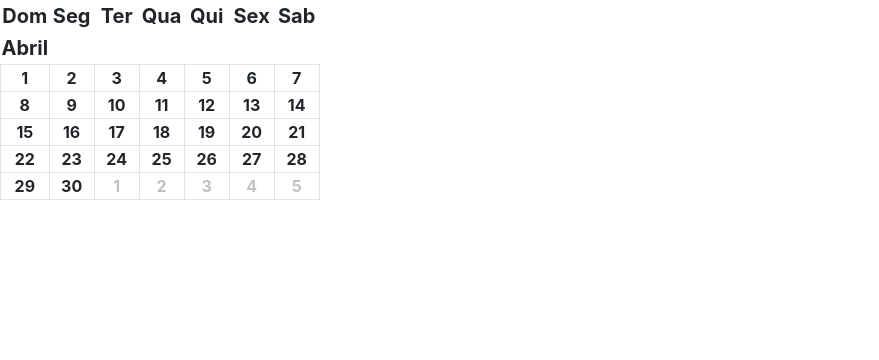
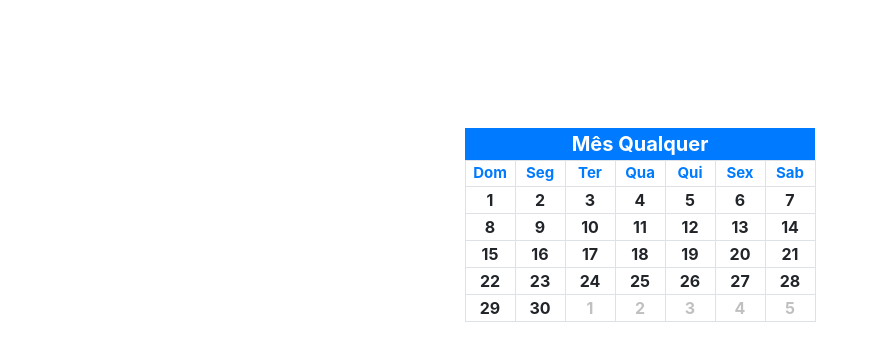
Before and after one commit to ViniciusCRQ/js_training, a plain HTML site: page basic-training/appendchild/index.html in a window 1280 px wide. Shown: the whole page, without its empty margins (0-879 px from the left). Drawn offline with nearby package versions, Linux system fonts and the light colour scheme.

Commit message:
Finalizado

```diff
--- a/basic-training/appendchild/script.js
+++ b/basic-training/appendchild/script.js
@@ -24,19 +24,44 @@ const tabelaheadnobody = document.getElementsByTagName('thead')
 const tabelabodynobody = document.getElementsByTagName('tbody')
 
 
+
 // Nomes dos dias da semana
 
 function headercalendario(monthname) {
 
-    var trnameheader = document.createElement('tr')
+    for ( let i = 1; i<3; i++ ){
+        let trheader = document.createElement('tr');
+        trheader.id = `tr`+ i
+
+        tabelaheadnobody[0].appendChild(trheader)
+    }
+
+    const trheader1 = document.getElementById('tr1')
+    const trheader2 = document.getElementById('tr2')
+    console.log(trheader1)
+
     var thnameheader = document.createElement('th')
+    var anameheader = document.createElement('a')
     var textothnameheader = document.createTextNode(monthname)
 
-    thnameheader.appendChild(textothnameheader)
-    trnameheader.appendChild(thnameheader)
-    tabelaheadnobody[0].appendChild(trnameheader)
+    thnameheader.setAttribute("colspan","7")
+    anameheader.colspan = '7'
 
+    anameheader.appendChild(textothnameheader)
+    thnameheader.appendChild(anameheader)
+    trheader1.appendChild(thnameheader)
+    trheader1.className = 'bg-primary text-white'
 
+    for ( var i = 0; i<weekdays.length; i++){
+
+        var thdiassemana = document.createElement('th')
+        var textothdiassemana = document.createTextNode(weekdays[i])
+
+        thdiassemana.appendChild(textothdiassemana)
+
+        trheader2.appendChild(thdiassemana)
+        trheader2.className = 'table-bordered text-primary'
+    }
 
 }
 
@@ -46,19 +71,6 @@ const tabelatr1 = document.createElement('tr')
 const tabelatrnobody = document.getElementsByTagName('tr')
 
     tabelaheadnobody[0].appendChild(tabelatr1)
-
-
-function diasdasemana(){
-    for ( var i = 0; i<weekdays.length; i++){
-
-        var thdiassemana = document.createElement('th')
-        var textothdiassemana = document.createTextNode(weekdays[i])
-
-        thdiassemana.appendChild(textothdiassemana)
-
-        tabelatrnobody[0].appendChild(thdiassemana)
-    }
-}
 
 
 // Tabelas relacionadas com as Semanas
@@ -140,13 +152,11 @@ function preenchercalendario() {
 
 }
 
-headercalendario('Abril')
-diasdasemana();
+
+headercalendario('Mês Qualquer')
 linhassemanas();
 preenchercalendario();
 
-
-
-/*console.log(tabelabodynobody[0]);
+console.log(tabelabodynobody[0]);
 console.log(tabelaheadnobody[0]);
-console.log(tabelanobody[0]) */
+console.log(tabelanobody[0])
--- a/basic-training/appendchild/style.css
+++ b/basic-training/appendchild/style.css
@@ -2,6 +2,9 @@
 table {
 
     text-align: center;
+    margin-left: auto;
+    margin-right: auto;
+    margin-top: 10%;
 
 }
 
@@ -17,3 +20,10 @@ tbody th{
     width: 45px;
 
 }
+
+#tr2 th{
+
+    width: 50px;
+    font-size: 15px;
+
+}
```
Also changed, not shown: basic-training/appendchild/index.html (+0 -1 lines).
